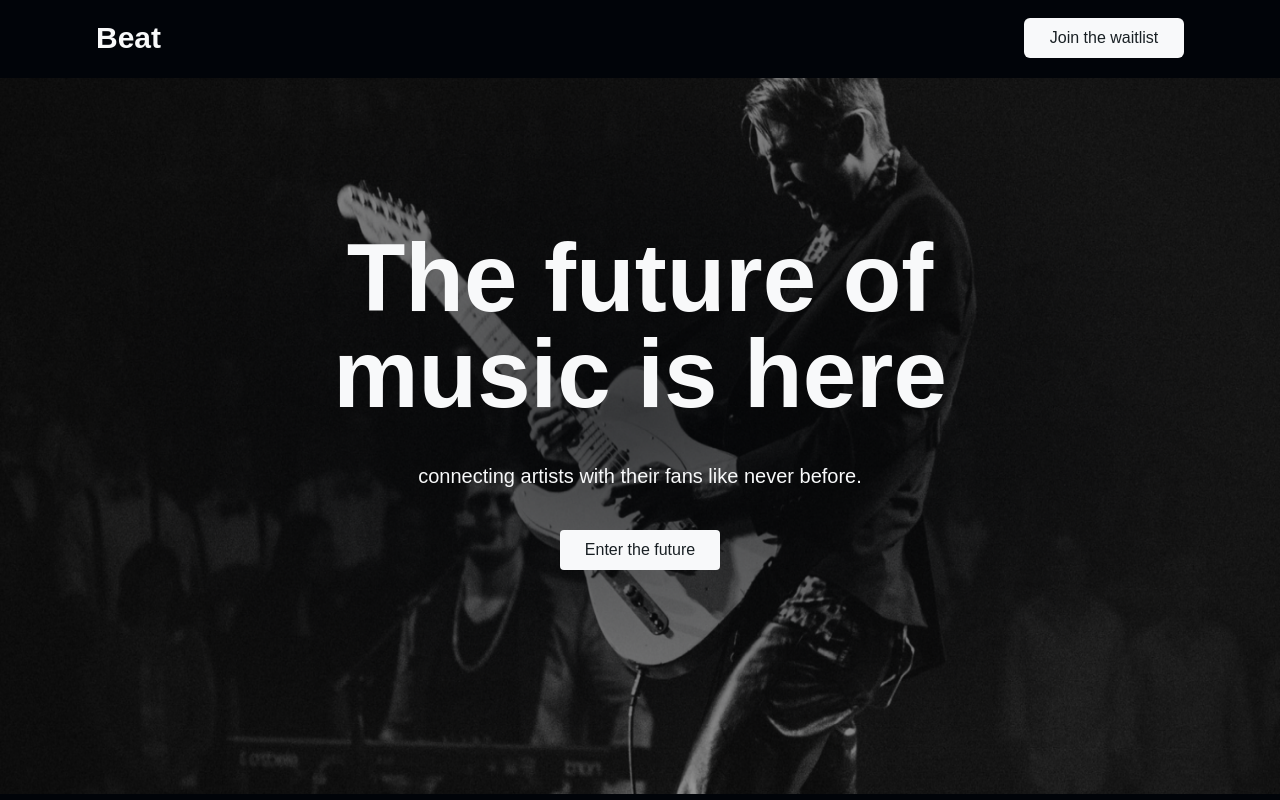
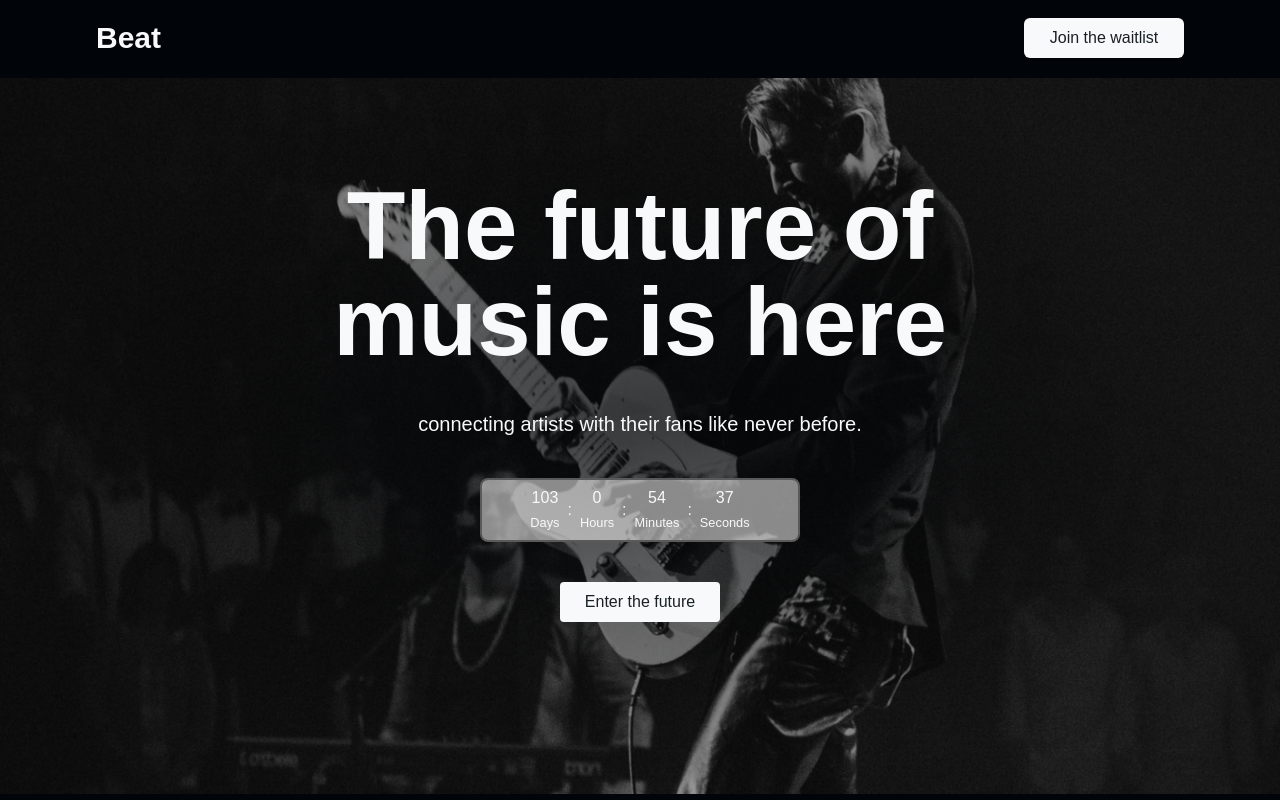
Before and after one commit to vedant-11/shortcast-waitlist, a Next.js app: page / in a window 1280 px wide. Shown: the top 800 px of the page. Built offline with nearby package versions, Linux system fonts and the light colour scheme.

Commit message:
updated page

```diff
--- /dev/null
+++ b/components/Clock.jsx
@@ -0,0 +1,36 @@
+import React, { Fragment } from "react";
+
+const Clock = ({ timerDays, timerHours, timerMinutes, timerSeconds }) => {
+  return (
+    <div className="flex flex-row w-80 justify-center bg-transparent border mb-10 h-16 items-center poppins">
+      <section className="bg-transparent mx-2">
+        <p className="bg-transparent  text-center">{timerDays}</p>
+        <small className="bg-transparent">Days</small>
+      </section>
+      <span className="bg-transparent">:</span>
+      <section className="bg-transparent mx-2">
+        <p className="bg-transparent text-center">{timerHours}</p>
+        <small className="bg-transparent">Hours</small>
+      </section>{" "}
+      <span className="bg-transparent">:</span>
+      <section className="bg-transparent mx-2">
+        <p className="bg-transparent text-center">{timerMinutes}</p>
+        <small className="bg-transparent">Minutes</small>
+      </section>{" "}
+      <span className="bg-transparent ">:</span>
+      <section className="bg-transparent mx-2">
+        <p className="bg-transparent text-center">{timerSeconds}</p>
+        <small className="bg-transparent">Seconds</small>
+      </section>
+    </div>
+  );
+};
+
+Clock.defaultProps = {
+  timerDays: 10,
+  timerHours: 10,
+  timerMinutes: 10,
+  timerSeconds: 10,
+};
+
+export default Clock;
--- a/components/Footer.jsx
+++ b/components/Footer.jsx
@@ -7,6 +7,7 @@ const Footer = () => {
         <h1 className="text-5xl overflow-y-hidden herofont font-semibold">
           Interested?
         </h1>
+
         <p className="my-8">Join our waitist to be updated</p>
         <form>
           <input
--- a/components/HowItWorks.jsx
+++ b/components/HowItWorks.jsx
@@ -3,8 +3,12 @@ import Image from "next/image";
 import one from "../assets/01.png";
 import two from "../assets/02.png";
 import three from "../assets/03.png";
+import AOS from "aos";
+import "aos/dist/aos.css"; // You can also use <link> for styles
+// ..
 
 const HowItWorks = () => {
+  AOS.init();
   return (
     <div className="mx-24 overflow-hidden sm:mx-5 ">
       <h1 className="h-32 overflow-hidden text-5xl herofont font-semibold ">
@@ -26,7 +30,10 @@ const HowItWorks = () => {
           </div>
         </div>
         <div className="sm:mx-5">
-          <div className="flex flex-row items-center sm:flex-col-reverse  ">
+          <div
+            className="flex flex-row items-center sm:flex-col-reverse  "
+            data-aos="fade-left"
+          >
             <div className="w-80 mr-10 sm:mx-5 mt-4 sm:text-center">
               <h1 className=" poppins text-7xl overflow-hidden font-bold text-[#161B22]">
                 01
--- a/components/Navabar.js
+++ b/components/Navabar.js
@@ -43,7 +43,11 @@ const Navbar = () => {
           <ModalBody pb={6}>
             <FormControl>
               <FormLabel>First name</FormLabel>
-              <Input ref={initialRef} placeholder="Enter your email" />
+              <Input
+                focusBorderColor="gray.400"
+                ref={initialRef}
+                placeholder="Enter your email"
+              />
             </FormControl>
           </ModalBody>
 
--- /dev/null
+++ b/components/Timer.jsx
@@ -0,0 +1,57 @@
+import React, { useState, useEffect } from "react";
+import Clock from "./Clock";
+
+function Timer() {
+  const [timerDays, setTimerDays] = useState();
+  const [timerHours, setTimerHours] = useState();
+  const [timerMinutes, setTimerMinutes] = useState();
+  const [timerSeconds, setTimerSeconds] = useState();
+
+  let interval;
+
+  const startTimer = () => {
+    const countDownDate = new Date("May 30,2022 ").getTime();
+
+    interval = setInterval(() => {
+      const now = new Date().getTime();
+
+      const distance = countDownDate - now;
+
+      const days = Math.floor(distance / (24 * 60 * 60 * 1000));
+      const hours = Math.floor(
+        (distance % (24 * 60 * 60 * 1000)) / (1000 * 60 * 60)
+      );
+      const minutes = Math.floor((distance % (60 * 60 * 1000)) / (1000 * 60));
+      const seconds = Math.floor((distance % (60 * 1000)) / 1000);
+
+      if (distance < 0) {
+        // Stop Timer
+
+        clearInterval(interval.current);
+      } else {
+        // Update Timer
+        setTimerDays(days);
+        setTimerHours(hours);
+        setTimerMinutes(minutes);
+        setTimerSeconds(seconds);
+      }
+    });
+  };
+
+  useEffect(() => {
+    startTimer();
+  });
+
+  return (
+    <div className="bg-transparent">
+      <Clock
+        timerDays={timerDays}
+        timerHours={timerHours}
+        timerMinutes={timerMinutes}
+        timerSeconds={timerSeconds}
+      />
+    </div>
+  );
+}
+
+export default Timer;
--- a/pages/index.js
+++ b/pages/index.js
@@ -1,10 +1,11 @@
 import Navbar from "../components/Navabar";
-import React from "react";
+import React, { useState, useEffect } from "react";
 import back from "../assets/bg.png";
 import HowItWorks from "../components/HowItWorks";
 import Image from "next/image";
 
 import Footer from "../components/Footer";
+import Clock from "../components/Clock";
 
 import {
   Modal,
@@ -20,6 +21,7 @@ import {
   Button,
 } from "@chakra-ui/react";
 import { useDisclosure } from "@chakra-ui/react";
+import Timer from "../components/Timer";
 
 export default function Home() {
   const { isOpen, onOpen, onClose } = useDisclosure();
@@ -41,12 +43,14 @@ export default function Home() {
           <p className=" poppins font-normal  my-10 text-xl bg-transparent sm:text-lg sm:text-center  ">
             connecting artists with their fans like never before.
           </p>
+          <Timer />
           <button
             onClick={onOpen}
             className="poppins font-medium rounded bg-[#F8F9FA] text-[#192024] w-40 h-10 hover:bg-[#C9C9C9] "
           >
             Enter the future
           </button>
+
           <Modal
             initialFocusRef={initialRef}
             finalFocusRef={finalRef}
@@ -60,7 +64,11 @@ export default function Home() {
               <ModalBody pb={6}>
                 <FormControl>
                   <FormLabel>First name</FormLabel>
-                  <Input ref={initialRef} placeholder="Enter your email" />
+                  <Input
+                    focusBorderColor="gray.400"
+                    ref={initialRef}
+                    placeholder="Enter your email"
+                  />
                 </FormControl>
               </ModalBody>
 
--- a/styles/globals.css
+++ b/styles/globals.css
@@ -12,10 +12,6 @@
   margin-top: 0;
 }
 
-.bgimg {
-  background-image: url("/assets/bg.png");
-}
-
 .herofont {
   font-family: "Syne", sans-serif;
 }
@@ -23,3 +19,9 @@
 .poppins {
   font-family: "Poppins", sans-serif;
 }
+
+.border {
+  background: rgba(255, 254, 254, 0.53);
+  border: 2px solid #5a5a5a;
+  border-radius: 8px;
+}
```
